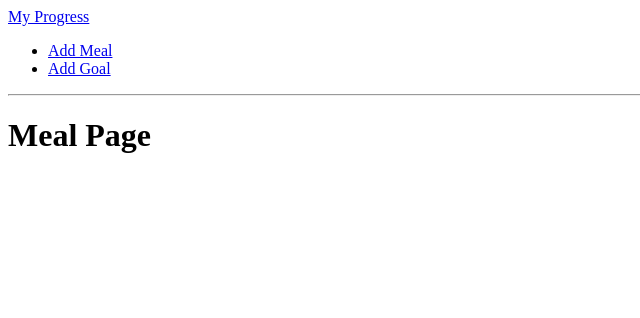
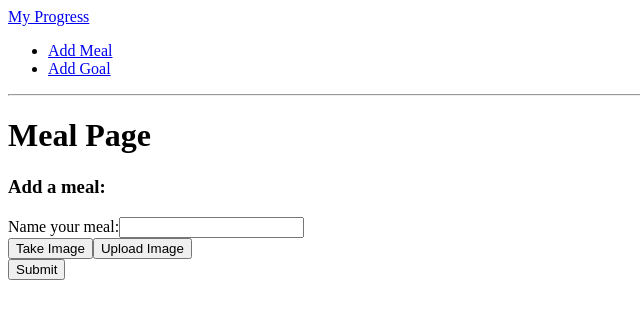
Before and after one commit to jscheckn/team3project, a React (Vite) app: page /addMeal in a window 1280 px wide. Shown: the top 318 px of the page, without its empty margins (0-640 px from the left). Built offline with nearby package versions, Linux system fonts and the light colour scheme.

Commit message:
added add meal basic features

```diff
--- /dev/null
+++ b/src/Components/webCam.tsx
@@ -0,0 +1,37 @@
+import { useCallback, useRef, useState } from "react";
+import Webcam from "react-webcam";
+
+const CustomWebcam = () => {
+
+  const webcamRef = useRef<Webcam | null>(null);
+  const [imgSrc, setImgSrc] = useState<string | null>(null);
+
+  const capture = useCallback(() => {
+    if (webcamRef.current) {
+      const imageSrc = webcamRef.current.getScreenshot();
+      setImgSrc(imageSrc ?? null); // fallback in case getScreenshot returns null
+    }
+  }, [webcamRef]);
+
+  return (
+    <div className="container">
+
+      <Webcam
+        ref={webcamRef}
+        height={600}
+        width={600}
+        audio={false}
+        screenshotFormat="image/jpeg"
+      />
+
+      <div className="btn-container">
+        <button onClick={capture}>Capture photo</button>
+      </div>
+
+      {/* Show captured image */}
+      {imgSrc && <img src={imgSrc} alt="Captured" />}
+    </div>
+  );
+};
+
+export default CustomWebcam;
--- a/src/pages/addMeal.tsx
+++ b/src/pages/addMeal.tsx
@@ -1,5 +1,80 @@
-import React from 'react';
+import React, { ChangeEvent, FormEvent, Fragment, useState } from 'react';
+import CustomWebcam from '../Components/webCam';
 
 export default function AddMeal() {
-  return <h1>Meal Page</h1>;
+  const [inputValue, setInputValue] = useState('');
+  const [uploadMode, setUploadMode] = useState<'none' | 'webcam' | 'upload'>('none');
+  const [uploadDisplay, setUploadDisplay] = useState<'none' | 'display'>('none');
+
+
+  const handleChange = (event: ChangeEvent<HTMLInputElement>) => {
+    setInputValue(event.target.value);
+  };
+
+  const handleSubmit = (event: FormEvent<HTMLFormElement>) => {
+    event.preventDefault();
+    console.log('Submitted value:', inputValue);
+  };
+
+  const handleTakePhoto = (event: React.MouseEvent<HTMLButtonElement>) => {
+    event.preventDefault();
+    setUploadMode('webcam');
+  };
+
+  const handleUploadPhoto = (event: React.MouseEvent<HTMLButtonElement>) => {
+    event.preventDefault();
+    setUploadMode('upload');
+  };
+
+  const DisplaySubmit  = (event: React.MouseEvent<HTMLInputElement>) => {
+    event.preventDefault();
+    setUploadDisplay('display');
+  };
+
+  return (
+    <Fragment>
+      <h1>Meal Page</h1>
+      <h3>Add a meal:</h3>
+
+      <form onSubmit={handleSubmit}>
+        <label htmlFor="MealName">Name your meal:</label>
+        <input
+          type="text"
+          id="MealName"
+          value={inputValue}
+          onChange={handleChange}
+        />
+        {/* upload or take photo */}
+      <form id="TakeOrUpload">
+        <button id="TakePhoto" onClick={handleTakePhoto}>
+          Take Image
+        </button>
+        <button id="UploadPhoto" onClick={handleUploadPhoto}>
+          Upload Image
+        </button>
+      </form>
+
+      {uploadMode === 'webcam' && (
+        <div className="photo">
+          <CustomWebcam />
+        </div>
+      )}
+
+      {uploadMode === 'upload' && (
+        <div className="upload-section">
+          <form>
+            <label htmlFor="fileUpload">Upload an image:</label>
+            <input type="file" id="fileUpload" onClick={DisplaySubmit} accept="image/*" />
+            {uploadDisplay === 'display' && (
+              <button id="SendImageToAI">Submit</button>
+              )}
+          </form>
+        </div>
+      )}
+        {/* ADD THE SUBMIT AT THE END  */}
+        <button type="submit">Submit</button>
+      </form>
+
+    </Fragment>
+  );
 }
```
Also changed, not shown: package.json (+7 -4 lines), 1 other file (tests, documents, lock files or other folders).
